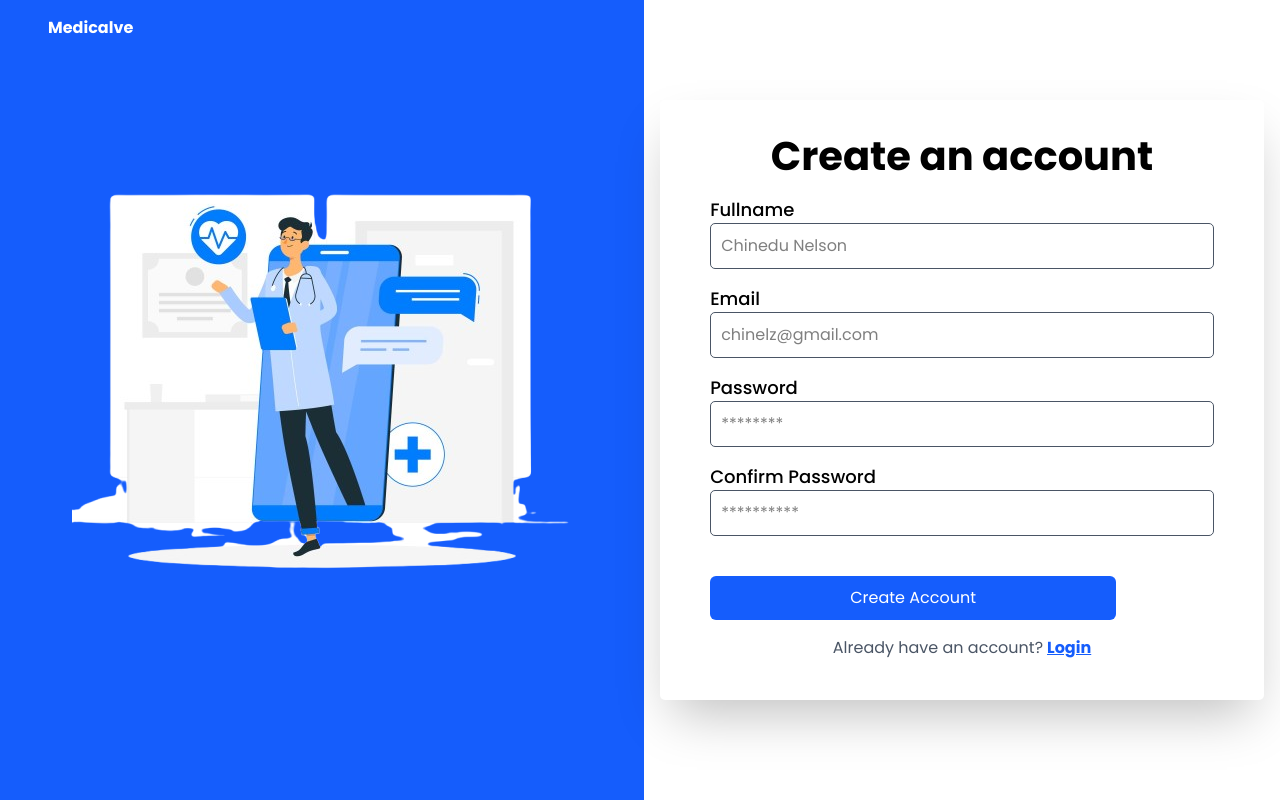
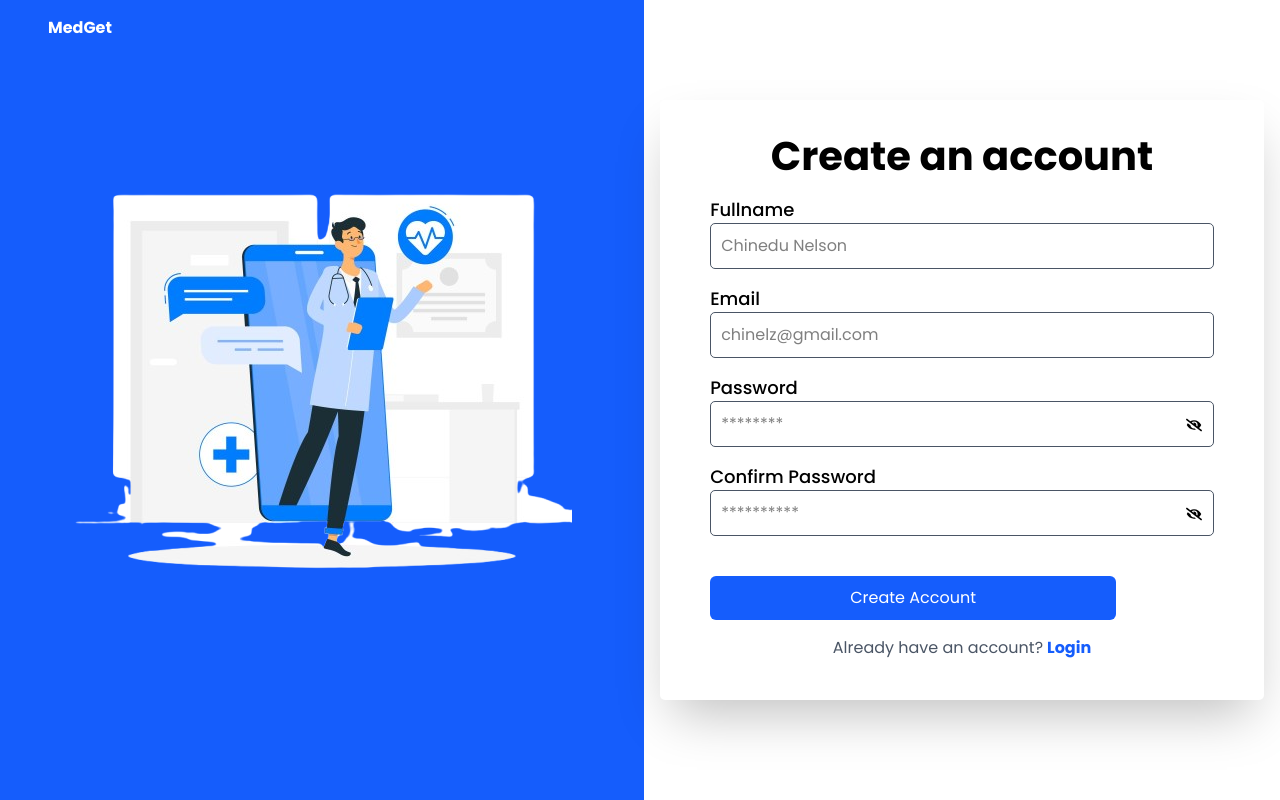
Before and after one commit to Dev-NelsonQUAN/medicalVe, a React (Vite) app: page / in a window 1280 px wide. Built offline with nearby package versions, Linux system fonts and the light colour scheme.

Commit message:
Did a bit of admin

```diff
--- a/src/components/DashboardHeader.jsx
+++ b/src/components/DashboardHeader.jsx
@@ -4,8 +4,8 @@ import { FaSearch } from 'react-icons/fa'
 
 const DashboardHeader = () => {
     return (
-        <div className='bg-white w-full px-6 py-6 relative flex items-center'>
-            <FaSearch  color='grey' className='absolute top-9 left-10'/>
+        <div className='bg-white w-335 py-6 flex justify-between px-8 shadow-2xl sticky'>
+            <FaSearch  color='grey' className='absolute top-10 left-10'/>
             <input className='w-150  outline-none border-1 boreder-gray-600 rounded-[5px] py-2 pl-10' type="text" />
 
             <div>
--- a/src/components/SideBar.jsx
+++ b/src/components/SideBar.jsx
@@ -2,8 +2,8 @@ import React from 'react'
 
 const SideBar = () => {
   return (
-    <div className='w-65 h-[100%] bg-white shadow-2xl shadow-black text-white'>
-        Sidebar
+    <div className='w-65 h-[100%] bg-blue-600  text-white'>
+        MedGet
     </div>
   )
 }
--- a/src/index.css
+++ b/src/index.css
@@ -9,6 +9,7 @@
   --primary-color: #fff;
   --secondary-color: #155dfc;
   --font-Poppins: "Poppins", san-serif;
+
 }
 
 body {
--- a/src/pages/auth/Login.jsx
+++ b/src/pages/auth/Login.jsx
@@ -7,11 +7,14 @@ import { yupResolver } from '@hookform/resolvers/yup'
 import * as Yup from 'yup'
 import { Controller, useForm } from 'react-hook-form'
 import loginSvg from '../../assets/doctorvector.png'
+import { FaEye, FaEyeSlash } from 'react-icons/fa6'
+import Spinner from '../../ui/Spinner'
 
 
 const Login = () => {
     const Nav = useNavigate()
     const [loading, setLoading] = useState(false)
+    const [showPassword, setShowPassword] = useState(false)
 
     const validationSchema = Yup.object().shape({
         email: Yup.string().email('Invalid email format').required('Email is required'),
@@ -38,14 +41,18 @@ const Login = () => {
         }
     }
 
+    const handleShowPassword = () => {
+        setShowPassword((prev) => !prev)
+    }
+
     return (
         <div className='flex lg:h-[100vh]'>
             <div className='bg-blue-600 w-[100%] max-[769px]:hidden'>
                 <p></p>
-                <div className='flex justify-center'>
+                <div className='flex justify-center mt-40'>
                     <img
-                    className='transform scale-x-[-1]'
-                    src={loginSvg} alt="Login svg" />
+                        className='transform scale-x-[-1]'
+                        src={loginSvg} alt="Login svg" />
                 </div>
             </div>
 
@@ -56,7 +63,6 @@ const Login = () => {
                     <h1 className='font-bold lg:text-[40px] max-[769px]:text-[35px] max-[576px]:text-[25px] flex justify-self-center
                     '> Login account </h1>
                     <div className='mt-4 mb-4'>
-                        {/* <label className='text-[18px] font-medium mb-1' htmlFor='email'>Email</label> */}
                         <Controller
                             name='email'
                             control={control}
@@ -90,7 +96,7 @@ const Login = () => {
                                     placeholder="***********"
                                     labelText='Password'
                                     htmlFor='Password'
-                                    type='password'
+                                    type={showPassword ? 'text' : 'password'}
                                     rounded='rounded-[5px]'
                                     w='w-full'
                                     p='p-2.5'
@@ -98,19 +104,29 @@ const Login = () => {
                                     border='border-1'
                                     borderCol='border-gray-600'
                                     aria-label='Password'
+                                                     icon={
+                                        showPassword ? (
+                                            <FaEye
+                                                onClick={handleShowPassword} />
+                                        ) : (
+                                            <FaEyeSlash
+                                                onClick={handleShowPassword}
+                                            />
+                                        )
+                                    }
                                 />
                             )}
                         />
                         {errors.password && <div className='text-red-500 text-sm'> {errors.password.message} </div>}
                     </div>
-                    <p className='text-blue-600 underline font-bold
+                    <p className='text-blue-600 hover:underline font-bold
                     cursor-pointer justify-self-end
                     '>Forgot password?</p>
 
 
                     <Btn
                         type='submit'
-                        btnText={loading ? "Logging in..." : "Login"}
+                        btnText={loading ? <><Spinner size='1.5em'  color='white' borderWidth='0.3em'/></> : "Login"}
                         bg='bg-blue-600'
                         color='text-white'
                         px='lg:px-45 max-[576px]:px-30'
@@ -121,7 +137,7 @@ const Login = () => {
                     />
 
                     <p className='flex justify-self-center mt-4 text-gray-600'> Dont' have an account? <span className='pl-1
-                    text-blue-600 font-bold cursor-pointer underline'
+                    text-blue-600 font-bold cursor-pointer hover:underline'
                         onClick={() => Nav("/")}> Login </span> </p>
                 </form>
             </div>
--- a/src/pages/auth/SignUp.jsx
+++ b/src/pages/auth/SignUp.jsx
@@ -7,18 +7,23 @@ import * as Yup from 'yup';
 import { Controller, useForm } from 'react-hook-form';
 import { yupResolver } from '@hookform/resolvers/yup';
 import signupSvg from '../../assets/doctorvector.png'
+import { FaEye } from 'react-icons/fa6';
+import { FaEyeSlash } from 'react-icons/fa';
+import Spinner from '../../ui/Spinner';
 
 const SignUp = () => {
     const Nav = useNavigate();
     const [loading, setLoading] = useState(false)
+    const [showPassword, setShowPassword] = useState(false)
 
     const validationSchema = Yup.object().shape({
         fullname: Yup.string().required('Fullname is required'),
         email: Yup.string().email('Invalid email address').required('Email is required'),
-        password: Yup.string().required('Password is required').min(6, 'Password must be at least 6 characters').matches(/[A-Z]/, 'Password must contain at least one uppercase letter')
-            .matches(/[a-z]]/, 'Password must contain at least one lowercase letter')
+        password: Yup.string().required('Password is required').min(6, 'Password must be at least 6 characters')
+        .matches(/[A-Z]/, 'Password must contain at least one uppercase letter')
+            .matches(/[a-z]/, 'Password must contain at least one lowercase letter')
             .matches(/\d/, 'Password must contain at least one number')
-            .matches(/[!@#$%^&*(),.?":{}|<>]/, "Password must contain atleast one spaecial character"),
+            .matches(/[!@#$%^&*(),.?":{}|<>]/, "Password must contain at least one special character"),
         confirmPassword: Yup.string().oneOf([Yup.ref('password'), null], 'Passwords must match ').required('Confirm Password is reuired')
     })
 
@@ -26,8 +31,9 @@ const SignUp = () => {
         resolver: yupResolver(validationSchema)
     })
 
-    const onSubmit = async(data) => {
+    const onSubmit = async (data) => {
         setLoading(true)
+        console.log('Form submitted with data:', data)
         try {
             await new Promise((resolve) => setTimeout(resolve, 1000))
             toast.success("Successfully Signed up")
@@ -42,17 +48,20 @@ const SignUp = () => {
         }
     }
 
+    const handleShowPassword = () => {
+        setShowPassword((prev) => !prev)
+    }
 
     return (
         <div className='flex lg:h-[100vh]'>
             <div className='bg-blue-600 w-[100%]
             flex p-2
             max-[769px]:hidden flex-col'>
-                    <h1 className='text-white font-bold mt-2 ml-10'>Medicalve</h1>
+                <h1 className='text-white font-bold mt-2 ml-10'>MedGet</h1>
                 <div className='flex justify-center mt-25'>
                     <img
-                    className='transform scale-x-[-1]\'
-                    src={signupSvg} alt="Sign Up SVG" />
+                        className='transform scale-x-[-1]'
+                        src={signupSvg} alt="Sign Up SVG" />
                 </div>
             </div>
 
@@ -106,7 +115,7 @@ const SignUp = () => {
                         {errors.email && <div className='text-sm text-red-500'> {errors.email.message} </div>}
                     </div>
 
-                    <div className='mt-4 mb-4'>
+                    <div className='mt-4 mb-4 '>
                         <Controller
                             name='password'
                             control={control}
@@ -116,16 +125,28 @@ const SignUp = () => {
                                     placeholder="********"
                                     labelText='Password'
                                     htmlFor='Password'
-                                    type='password'
+                                    type={showPassword ? 'text' : 'password'}
                                     rounded='rounded-[5px]'
                                     w='w-full'
                                     p='p-2.5'
+                                    pl='20'
                                     outline='outline-blue-600'
                                     border='border-1'
                                     borderCol='border-gray-600'
+                                    icon={
+                                        showPassword ? (
+                                            <FaEye
+                                                onClick={handleShowPassword}
+                                            />
+                                        ) : (
+                                            <FaEyeSlash onClick={handleShowPassword} />
+                                        )
+                                    }
                                 />
+
                             )}
                         />
+
                         {errors.password && <div className='text-red-500 text-sm'> {errors.password.message} </div>}
                     </div>
 
@@ -139,13 +160,23 @@ const SignUp = () => {
                                     placeholder="**********"
                                     labelText='Confirm Password'
                                     htmlFor='Confirm Password'
-                                    type='password'
+                                    type={showPassword ? 'text' : 'password'}
                                     rounded='rounded-[5px]'
                                     w='w-full'
                                     p='p-2.5'
                                     outline='outline-blue-600'
                                     border='border-1'
                                     borderCol='border-gray-600'
+                                    icon= {
+                                        showPassword ? (
+                                            <FaEye
+                                        onClick={handleShowPassword}/>
+                                        ) : (
+                                            <FaEyeSlash
+                                            onClick={handleShowPassword}
+                                            />
+                                        )
+                                    }
                                 />
                             )}
                         />
@@ -155,7 +186,7 @@ const SignUp = () => {
 
                     <Btn
                         type='submit'
-                        btnText={loading ? "Creating account..." : "Create Account"}
+                        btnText={loading ? <><Spinner size='1.5em' color='white' borderWidth='0.3em' /></> : "Create Account"}
                         bg='bg-blue-600'
                         color='text-white'
                         px='lg:px-35 max-[576px]:px-21'
@@ -164,7 +195,7 @@ const SignUp = () => {
                         disabled={loading}
                     // bg='bg-primary'
                     />
-                    <p className='flex justify-self-center mt-4 text-gray-600'> Already have an account? <span className='pl-1 text-blue-600 font-bold cursor-pointer underline' onClick={() => Nav('/login')}>Login</span> </p>
+                    <p className='flex justify-self-center mt-4 text-gray-600'> Already have an account? <span className='pl-1 text-blue-600 font-bold cursor-pointer hover:underline' onClick={() => Nav('/login')}>Login</span> </p>
                 </form>
             </div>
         </div>
--- a/src/ui/Input.jsx
+++ b/src/ui/Input.jsx
@@ -1,18 +1,23 @@
 import React from 'react'
 
-const Input = ({ labelText, htmlFor, type, placeholder, border, outline, px, py, rounded, w, p, bg, borderCol }) => {
+const Input = ({ labelText, htmlFor, type, placeholder, border, outline, px, py, pl, rounded, w, p, bg, borderCol, icon, onChange,value }) => {
+  console.log("Input component -  value", value)
+  console.log("Input component -  onChange", onChange)
+
   return (
-    <div>
+    <div className='relative'>
       {labelText && <label
-      htmlFor={htmlFor}
-      className='font-medium text-[18px] mb-2'>{labelText}</label>}
+        htmlFor={htmlFor}
+        className='font-medium text-[18px] mb-2'>{labelText}</label>}
 
       <input
-        className={`${border} ${outline} ${px} ${py} ${rounded} ${w} ${p} ${bg} ${borderCol} `}
+        className={`${border} ${outline} ${px} ${py} ${pl} ${rounded} ${w} ${p} ${bg} ${borderCol}`}
         type={type}
+        onChange={onChange}
+        value={value || ''}
         placeholder={placeholder}
-
       />
+      {icon && <span className='absolute right-3 top-1/2 transform -translate-y-1/2 cursor-pointer mt-3.5'> {icon} </span>}
     </div>
   )
 }
--- /dev/null
+++ b/src/ui/Spinner.jsx
@@ -0,0 +1,29 @@
+import React from 'react';
+
+const Spinner = ({ size = '2em', color = '#3498db', borderWidth = '0.25em', animationDuration = '1s' }) => {
+  const spinnerStyle = {
+    border: `${borderWidth} solid transparent`,
+    borderTop: `${borderWidth} solid ${color}`,
+    borderRadius: '50%',
+    width: size,
+    height: size,
+    animation: `spin ${animationDuration} linear infinite`,
+    display: 'inline-block',
+  };
+
+  const keyframesStyle = `
+    @keyframes spin {
+      0% { transform: rotate(0deg); }
+      100% { transform: rotate(360deg); }
+    }
+  `;
+
+  return (
+    <>
+      <style>{keyframesStyle}</style>
+      <div style={spinnerStyle} className="spinner" />
+    </>
+  );
+};
+
+export default Spinner;
```
Also changed, not shown: src/components/DashboardHome.jsx (added, +9 -0 lines), src/layout/AdminDashboardLayout.jsx (+8 -6 lines), src/routes/Routes.jsx (+8 -1 lines), src/ui/Btn.jsx (+2 -17 lines).
